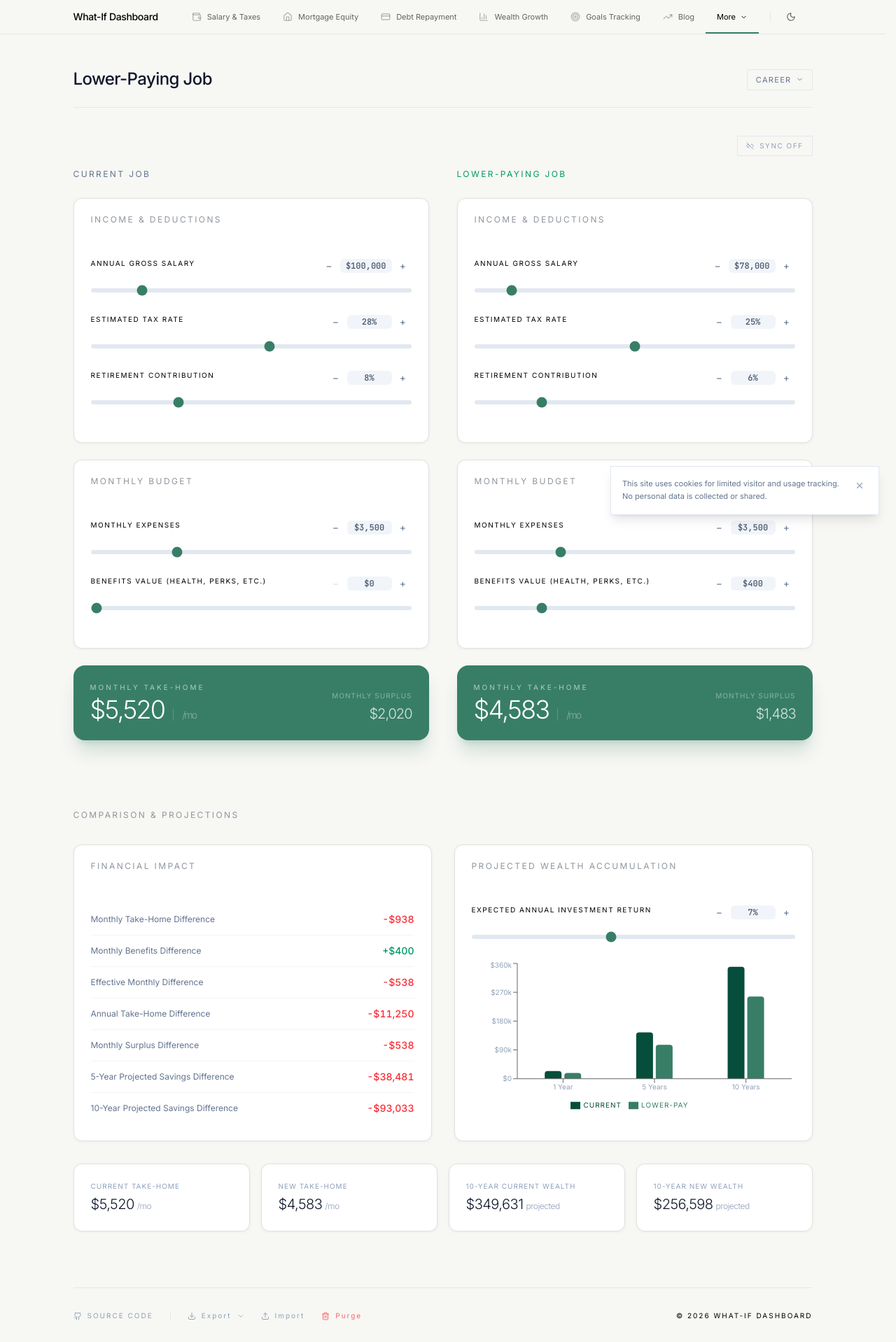
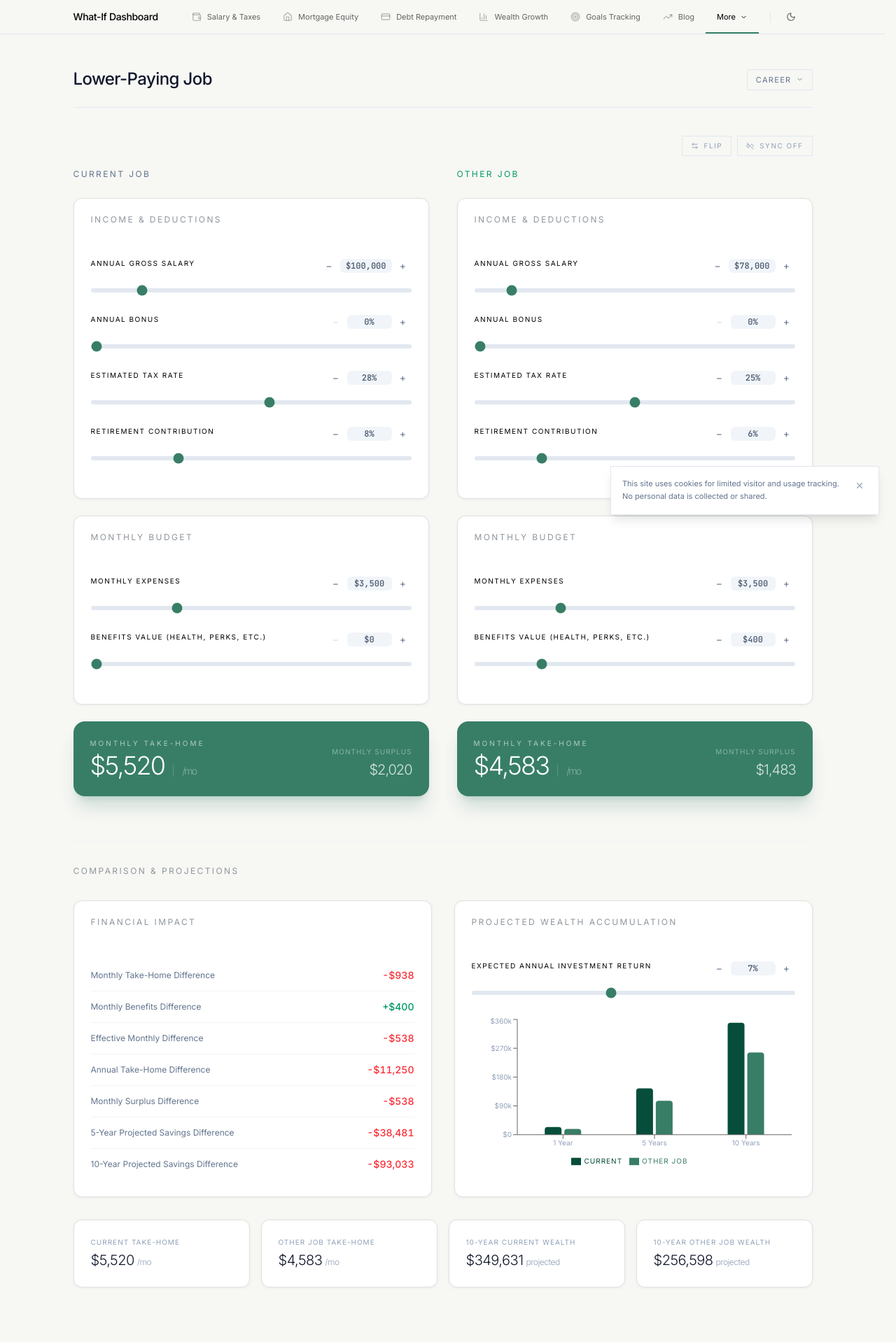
Before and after one commit to romayneeastmond/whatifdashboard-react-vite-framer-tailwind, a React (Vite) app: page /lowerpayingjob in a window 1280 px wide. Shown: the top 1918 px of the page at 70% size. Built offline with nearby package versions, Linux system fonts and the light colour scheme.

Commit message:
feat: Improve Lower-Paying Job calculators.

```diff
--- a/src/components/calculators/LowerPayingJobCalculator.tsx
+++ b/src/components/calculators/LowerPayingJobCalculator.tsx
@@ -1,11 +1,12 @@
 import React, { useMemo } from 'react';
 import { Slider, Card, CardHeader, CardContent } from '../ui/Controls';
 import { BarChart, Bar, XAxis, YAxis, Tooltip, ResponsiveContainer, Legend } from 'recharts';
-import { Link2, Link2Off } from 'lucide-react';
+import { Link2, Link2Off, ArrowLeftRight } from 'lucide-react';
 import { cn } from '../../lib/utils';
 
 interface JobData {
     annualSalary: number;
+    annualBonusPct: number;
     taxRate: number;
     retirementPct: number;
     monthlyExpenses: number;
@@ -21,6 +22,7 @@ interface LowerPayingJobData {
 const DEFAULT_DATA: LowerPayingJobData = {
     currentJob: {
         annualSalary: 100000,
+        annualBonusPct: 0,
         taxRate: 28,
         retirementPct: 8,
         monthlyExpenses: 3500,
@@ -28,6 +30,7 @@ const DEFAULT_DATA: LowerPayingJobData = {
     },
     newJob: {
         annualSalary: 78000,
+        annualBonusPct: 0,
         taxRate: 25,
         retirementPct: 6,
         monthlyExpenses: 3500,
@@ -42,7 +45,8 @@ const calcJob = (d: JobData) => {
     const monthlyTax = (annualTaxable * d.taxRate) / 100 / 12;
     const takeHomeMonthly = annualTaxable / 12 - monthlyTax;
     const monthlySurplus = takeHomeMonthly + d.monthlyBenefitsValue - d.monthlyExpenses;
-    return { monthlyRetirement, monthlyTax, takeHomeMonthly, monthlySurplus };
+    const annualBonusNet = d.annualSalary * (d.annualBonusPct / 100) * (1 - d.taxRate / 100);
+    return { monthlyRetirement, monthlyTax, takeHomeMonthly, monthlySurplus, annualBonusNet };
 };
 
 const projectWealth = (monthlyContrib: number, annualReturn: number, years: number): number => {
@@ -86,6 +90,15 @@ const JobPanel = ({
                         step={1000}
                         prefix="$"
                         onChange={(v) => onUpdate({ ...data, annualSalary: v })}
+                    />
+                    <Slider
+                        label="Annual Bonus"
+                        value={data.annualBonusPct}
+                        min={0}
+                        max={100}
+                        step={1}
+                        suffix="%"
+                        onChange={(v) => onUpdate({ ...data, annualBonusPct: v })}
                     />
                     <Slider
                         label="Estimated Tax Rate"
@@ -147,6 +160,12 @@ const JobPanel = ({
                             </p>
                         </div>
                     </div>
+                    {res.annualBonusNet > 0 && (
+                        <div className="mt-3 pt-3 border-t border-white/10 flex justify-between items-center">
+                            <p className="text-white/40 text-[10px] uppercase tracking-widest font-normal">Annual Bonus (after tax)</p>
+                            <p className="text-sm font-light text-white/70">{fmt(res.annualBonusNet)}</p>
+                        </div>
+                    )}
                     {synced && (
                         <p className="mt-3 text-[10px] text-white/30 uppercase tracking-widest">Synced inputs active — salary edits independently</p>
                     )}
@@ -159,7 +178,15 @@ const JobPanel = ({
 export const LowerPayingJobCalculator = () => {
     const [data, setData] = React.useState<LowerPayingJobData>(() => {
         const saved = localStorage.getItem('lowerpayingjob_data');
-        if (saved) return JSON.parse(saved);
+        if (saved) {
+            const parsed = JSON.parse(saved);
+            return {
+                ...DEFAULT_DATA,
+                ...parsed,
+                currentJob: { ...DEFAULT_DATA.currentJob, ...parsed.currentJob, annualBonusPct: parsed.currentJob?.annualBonusPct ?? 0 },
+                newJob: { ...DEFAULT_DATA.newJob, ...parsed.newJob, annualBonusPct: parsed.newJob?.annualBonusPct ?? 0 },
+            };
+        }
         return DEFAULT_DATA;
     });
 
@@ -207,20 +234,20 @@ export const LowerPayingJobCalculator = () => {
         const annualTakeHomeDiff = monthlyTakeHomeDiff * 12;
 
         const surplusDiff = nj.monthlySurplus - cur.monthlySurplus;
-        const surplusNewSafe = Math.max(0, nj.monthlySurplus);
-        const surplusCurSafe = Math.max(0, cur.monthlySurplus);
+        const surplusCurEffective = Math.max(0, cur.monthlySurplus) + cur.annualBonusNet / 12;
+        const surplusNewEffective = Math.max(0, nj.monthlySurplus) + nj.annualBonusNet / 12;
 
-        const wealth5Cur = projectWealth(surplusCurSafe, data.investmentReturn, 5);
-        const wealth5New = projectWealth(surplusNewSafe, data.investmentReturn, 5);
-        const wealth10Cur = projectWealth(surplusCurSafe, data.investmentReturn, 10);
-        const wealth10New = projectWealth(surplusNewSafe, data.investmentReturn, 10);
+        const wealth5Cur = projectWealth(surplusCurEffective, data.investmentReturn, 5);
+        const wealth5New = projectWealth(surplusNewEffective, data.investmentReturn, 5);
+        const wealth10Cur = projectWealth(surplusCurEffective, data.investmentReturn, 10);
+        const wealth10New = projectWealth(surplusNewEffective, data.investmentReturn, 10);
         const wealth5Diff = wealth5New - wealth5Cur;
         const wealth10Diff = wealth10New - wealth10Cur;
 
         const chartData = [
-            { name: '1 Year', Current: Math.round(surplusCurSafe * 12), 'Lower-Pay': Math.round(surplusNewSafe * 12) },
-            { name: '5 Years', Current: Math.round(wealth5Cur), 'Lower-Pay': Math.round(wealth5New) },
-            { name: '10 Years', Current: Math.round(wealth10Cur), 'Lower-Pay': Math.round(wealth10New) },
+            { name: '1 Year', Current: Math.round(surplusCurEffective * 12), 'Other Job': Math.round(surplusNewEffective * 12) },
+            { name: '5 Years', Current: Math.round(wealth5Cur), 'Other Job': Math.round(wealth5New) },
+            { name: '10 Years', Current: Math.round(wealth10Cur), 'Other Job': Math.round(wealth10New) },
         ];
 
         return {
@@ -248,7 +275,15 @@ export const LowerPayingJobCalculator = () => {
     return (
         <div className="space-y-16">
             <div className="space-y-4">
-                <div className="flex justify-end">
+                <div className="flex justify-end gap-2">
+                    <button
+                        onClick={() => setData(prev => ({ ...prev, currentJob: prev.newJob, newJob: prev.currentJob }))}
+                        aria-label="Flip job inputs"
+                        className="flex items-center gap-2 px-3 py-1.5 text-[10px] uppercase tracking-[0.15em] border transition-colors border-slate-200 dark:border-white/10 text-slate-400 dark:text-white/30 hover:border-slate-400 dark:hover:border-white/30"
+                    >
+                        <ArrowLeftRight size={11} />
+                        Flip
+                    </button>
                     <button
                         onClick={() => setSyncEnabled(v => !v)}
                         aria-pressed={syncEnabled}
@@ -273,7 +308,7 @@ export const LowerPayingJobCalculator = () => {
                         synced={syncEnabled}
                     />
                     <JobPanel
-                        title="Lower-Paying Job"
+                        title="Other Job"
                         data={data.newJob}
                         onUpdate={updateNew}
                         accentClass="text-emerald-600 dark:text-emerald-400"
@@ -334,7 +369,7 @@ export const LowerPayingJobCalculator = () => {
                                         />
                                         <Legend wrapperStyle={{ fontSize: '10px', textTransform: 'uppercase', letterSpacing: '0.1em' }} />
                                         <Bar dataKey="Current" fill="var(--chart-secondary)" radius={[4, 4, 0, 0]} />
-                                        <Bar dataKey="Lower-Pay" fill="var(--chart-primary)" radius={[4, 4, 0, 0]} />
+                                        <Bar dataKey="Other Job" fill="var(--chart-primary)" radius={[4, 4, 0, 0]} />
                                     </BarChart>
                                 </ResponsiveContainer>
                             </div>
@@ -345,9 +380,9 @@ export const LowerPayingJobCalculator = () => {
                 <div className="grid grid-cols-2 lg:grid-cols-4 gap-4">
                     {[
                         { label: 'Current Take-Home', value: fmt(comparison.cur.takeHomeMonthly), sub: '/mo' },
-                        { label: 'New Take-Home', value: fmt(comparison.nj.takeHomeMonthly), sub: '/mo' },
+                        { label: 'Other Job Take-Home', value: fmt(comparison.nj.takeHomeMonthly), sub: '/mo' },
                         { label: '10-Year Current Wealth', value: fmt(comparison.wealth10Cur), sub: 'projected' },
-                        { label: '10-Year New Wealth', value: fmt(comparison.wealth10New), sub: 'projected' },
+                        { label: '10-Year Other Job Wealth', value: fmt(comparison.wealth10New), sub: 'projected' },
                     ].map(({ label, value, sub }) => (
                         <Card key={label}>
                             <CardContent>
```
